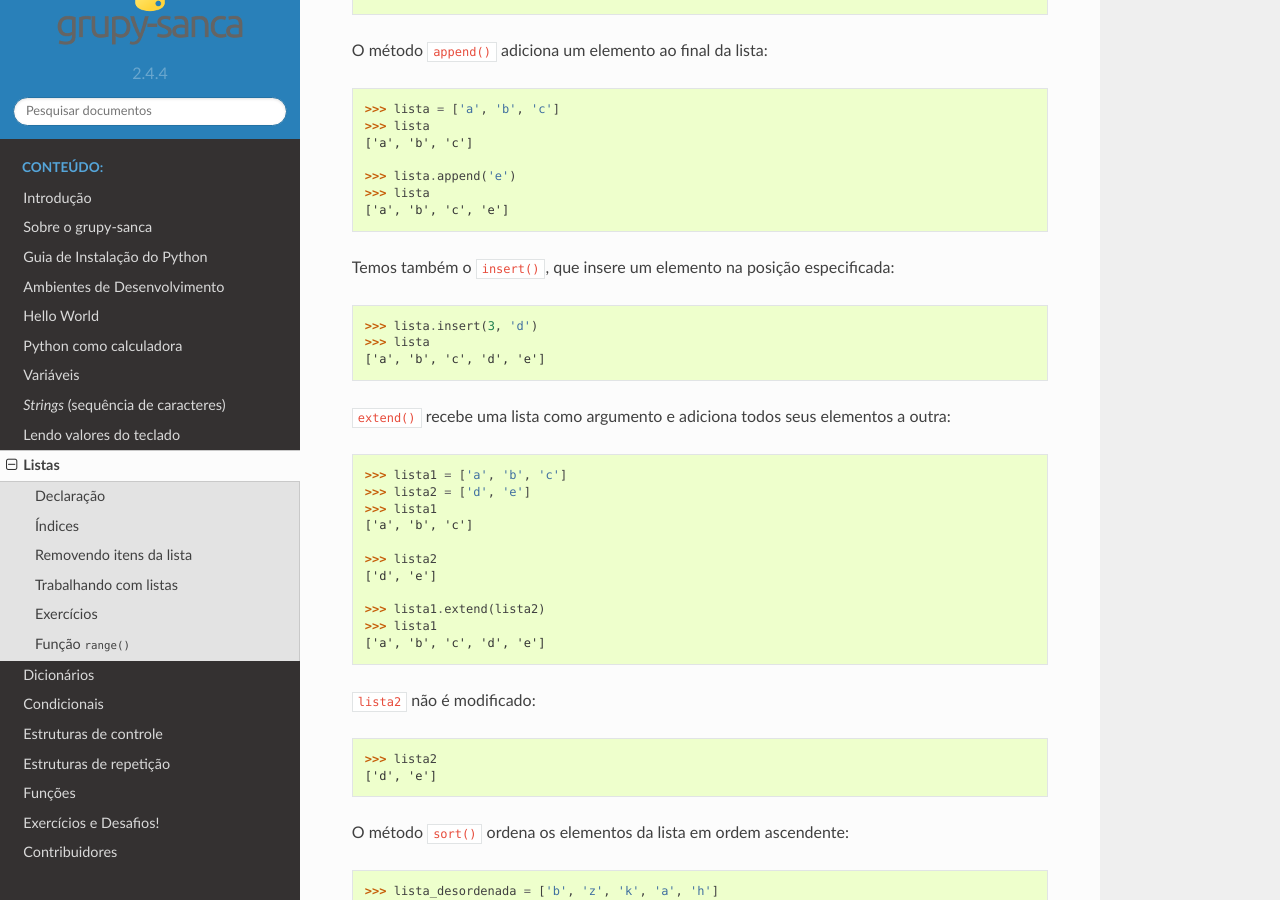
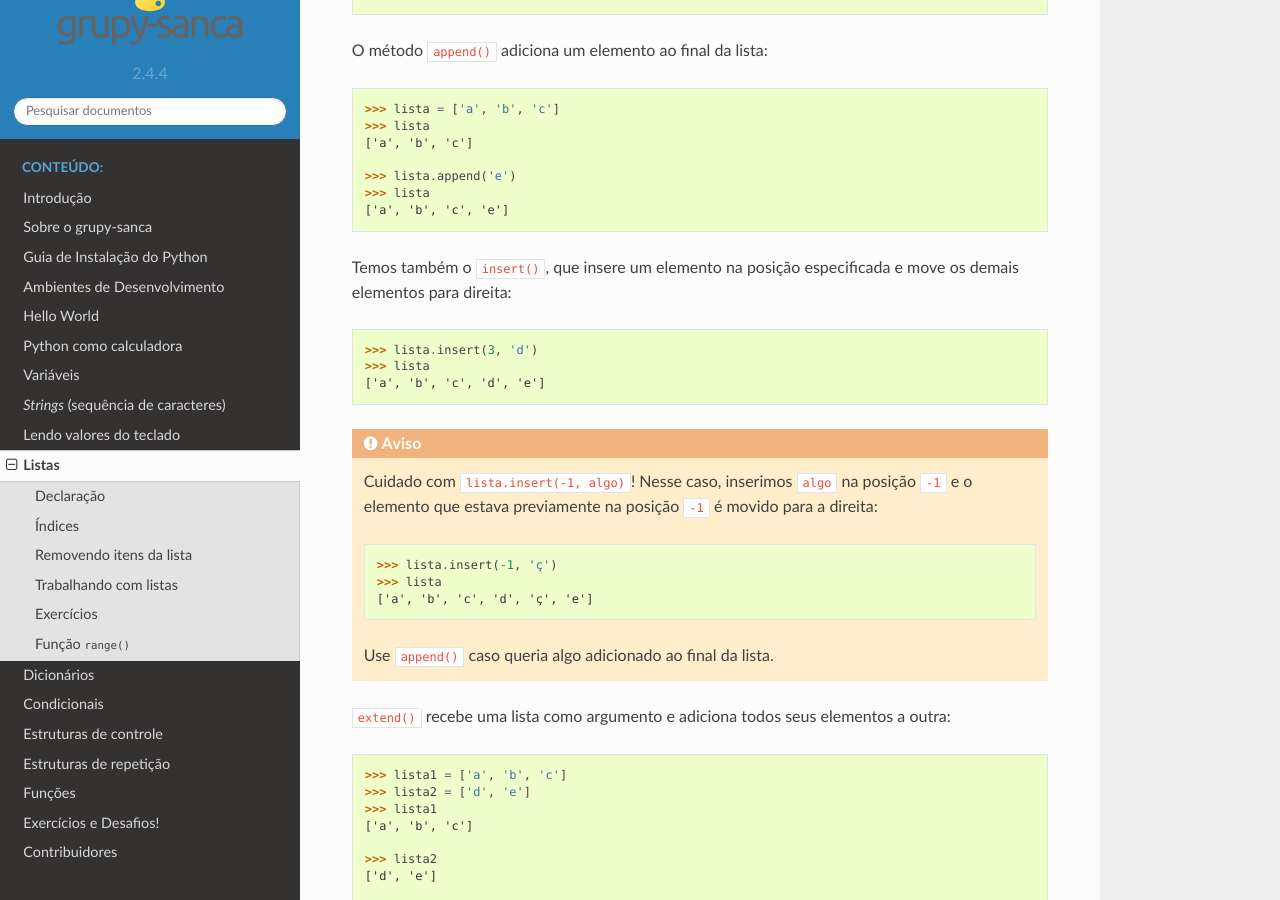
Before and after one commit to grupy-sanca/curso-python, a Sphinx documentation site: the page built from source/listas.rst, in a window 1280 px wide and 900 px high, scrolled down 3134 px. Built offline with Sphinx 7.4.7 and the Read the Docs theme 2.0.0, drawn with Linux system fonts in a browser that asks for light colours.

Commit message:
Explica porque insert(-1, bla) != append(bla)

```diff
--- a/source/listas.rst
+++ b/source/listas.rst
@@ -178,13 +178,28 @@ O método ``append()`` adiciona um elemento ao final da lista:
         >>> lista
         ['a', 'b', 'c', 'e']
 
-Temos também o ``insert()``, que insere um elemento na posição especificada:
+Temos também o ``insert()``, que insere um elemento na posição especificada
+e move os demais elementos para direita:
 
 .. doctest::
 
         >>> lista.insert(3, 'd')
         >>> lista
         ['a', 'b', 'c', 'd', 'e']
+
+.. warning::
+
+   Cuidado com ``lista.insert(-1, algo)``! Nesse caso, inserimos ``algo`` na
+   posição ``-1`` e o elemento que estava previamente na posição ``-1`` é
+   movido para a direita:
+
+   .. doctest::
+
+      >>> lista.insert(-1, 'ç')
+      >>> lista
+      ['a', 'b', 'c', 'd', 'ç', 'e']
+
+   Use ``append()`` caso queria algo adicionado ao final da lista.
 
 ``extend()`` recebe uma lista como argumento e adiciona todos seus elementos a
 outra:
```
